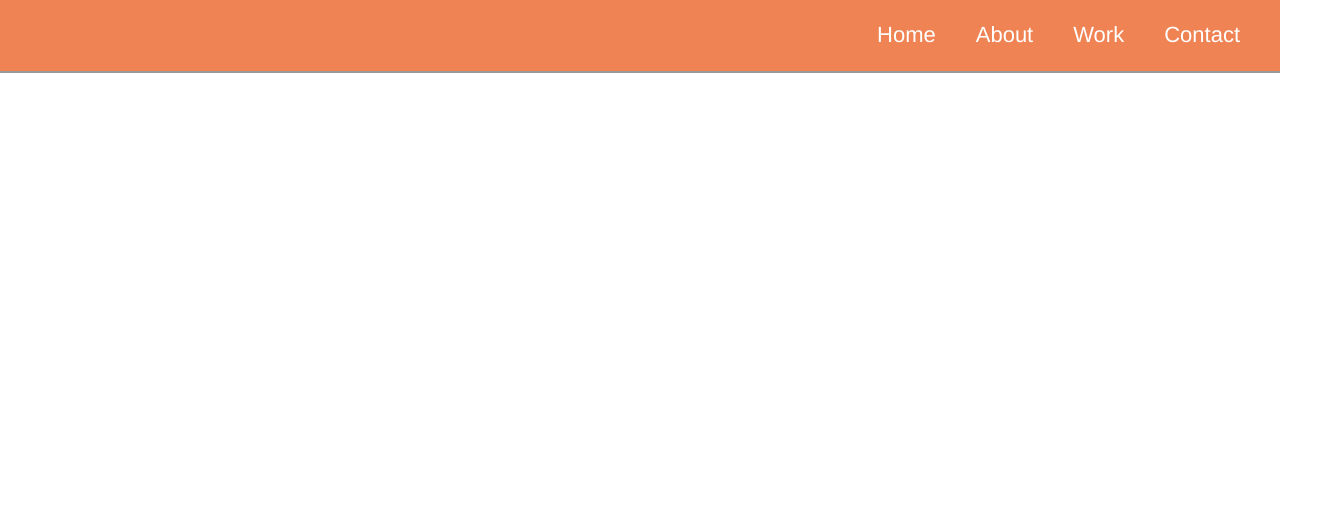
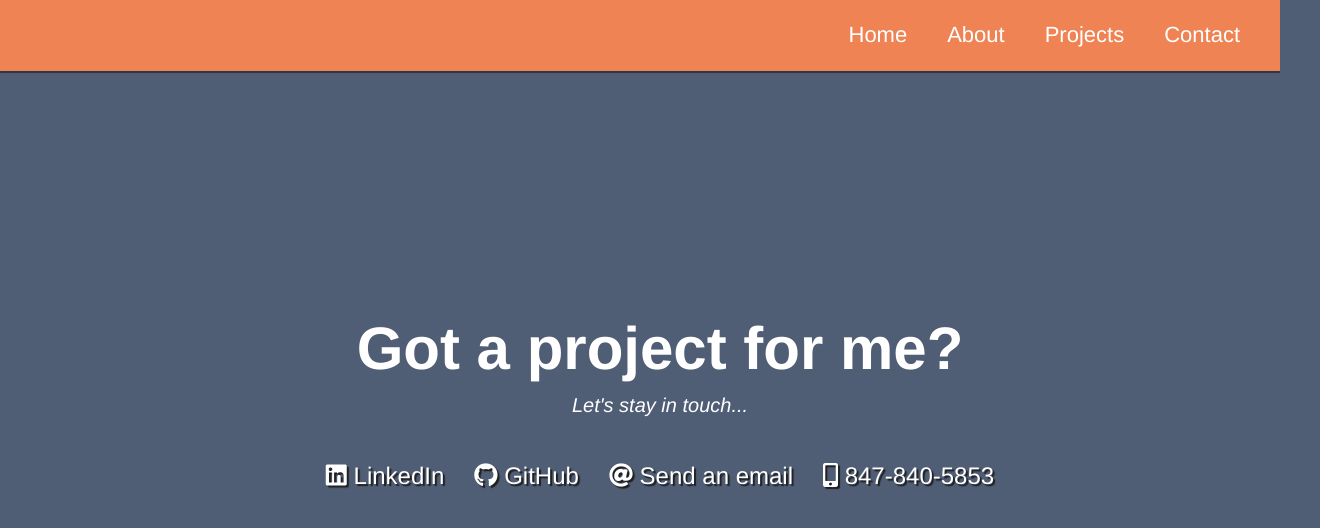
Before and after one commit to lmulligan14/lis351-lmulligan14.github.io, a plain HTML site: page contact.html in a window 1280 px wide. Shown: the whole page, 1320 px wide, since content can reach past the window. Drawn offline with Linux system fonts and the light colour scheme.

Commit message:
contact page

```diff
--- a/contact.html
+++ b/contact.html
@@ -3,7 +3,9 @@
 
 <head>
   <link href="styles.css" rel="stylesheet">
-  <title>About</title>
+  <link rel="stylesheet" href="https://use.fontawesome.com/releases/v5.8.2/css/all.css"
+    integrity="sha384-oS3vJWv+0UjzBfQzYUhtDYW+Pj2yciDJxpsK1OYPAYjqT085Qq/1cq5FLXAZQ7Ay" crossorigin="anonymous" />
+  <title>Contact</title>
 </head>
 
 <body>
@@ -16,14 +18,31 @@
         <a href="about.html">About</a>
       </li>
       <li>
-        <a href="#projects">Work</a>
+        <a href="#projects">Projects</a>
       </li>
       <li>
         <a href="#contact">Contact</a>
       </li>
     </ul>
   </nav>
-  <p>This is the contact page</p>
+
+
+  <section id="contact" class="contact">
+    <div class="contact-header">
+      <h2>Got a project for me?</h2>
+      <p>Let's stay in touch...</p>
+    </div>
+
+    <div class="contact-links">
+      <a href="https://www.linkedin.com/in/lukeamulligan/" target="_blank" class="btn contact-details"><i
+          class="fab fa-linkedin"></i> LinkedIn</a>
+      <a id="profile-link" href="https://github.com/lmulligan14" target="_blank" class="btn contact-details"><i
+          class="fab fa-github"></i> GitHub</a>
+      <a href="mailto:mulligan.a.luke@gmail.com" target="_blank" class="btn contact-details"><i class="fas fa-at"></i>
+        Send an email</a>
+      <p class="phone-number"><i class="fas fa-mobile-alt"></i> 847-840-5853</p>
+    </div>
+  </section>
 </body>
 
 </html>
--- a/styles.css
+++ b/styles.css
@@ -63,9 +63,10 @@ h1 {
 }
 
 .nav-list a:hover {
-  background: var(--main-lightblue);
+  background: var(--main-grey);
 }
 
+/* Home page */
 .home {
   display: flex;
   flex-direction: column;
@@ -81,3 +82,49 @@ h1 {
   font-style: italic;
   color: var(--main-grey);
 }
+
+/* Contact page */
+.contact {
+  display: flex;
+  flex-direction: column;
+  justify-content: center;
+  align-items: center;
+  text-align: center;
+  width: 100%;
+  height: 100vh;
+  padding: 0 2rem;
+  background: var(--main-lightblue);
+}
+
+.contact-header > h2 {
+  font-size: 6rem;
+  font-weight: 600;
+}
+
+.contact-header > p {
+  font-style: italic;
+  font-weight: 100;
+  font-size: 2rem;
+}
+
+.contact-links {
+  display: flex;
+  justify-content: center;
+  width: 100%;
+  max-width: 980px;
+  margin-top: 4rem;
+  flex-wrap: wrap;
+}
+
+.contact-details,
+.phone-number {
+  font-size: 2.4rem;
+  text-shadow: 2px 2px 1px #1f1f1f;
+  transition: transform 0.3s ease-out;
+  padding: 0 1.5rem;
+
+}
+
+.contact-details:hover {
+  transform: translateY(8px);
+}
```
Also changed, not shown: about.html (+2 -2 lines), index.html (+2 -2 lines), projects.html (+1 -1 lines).
